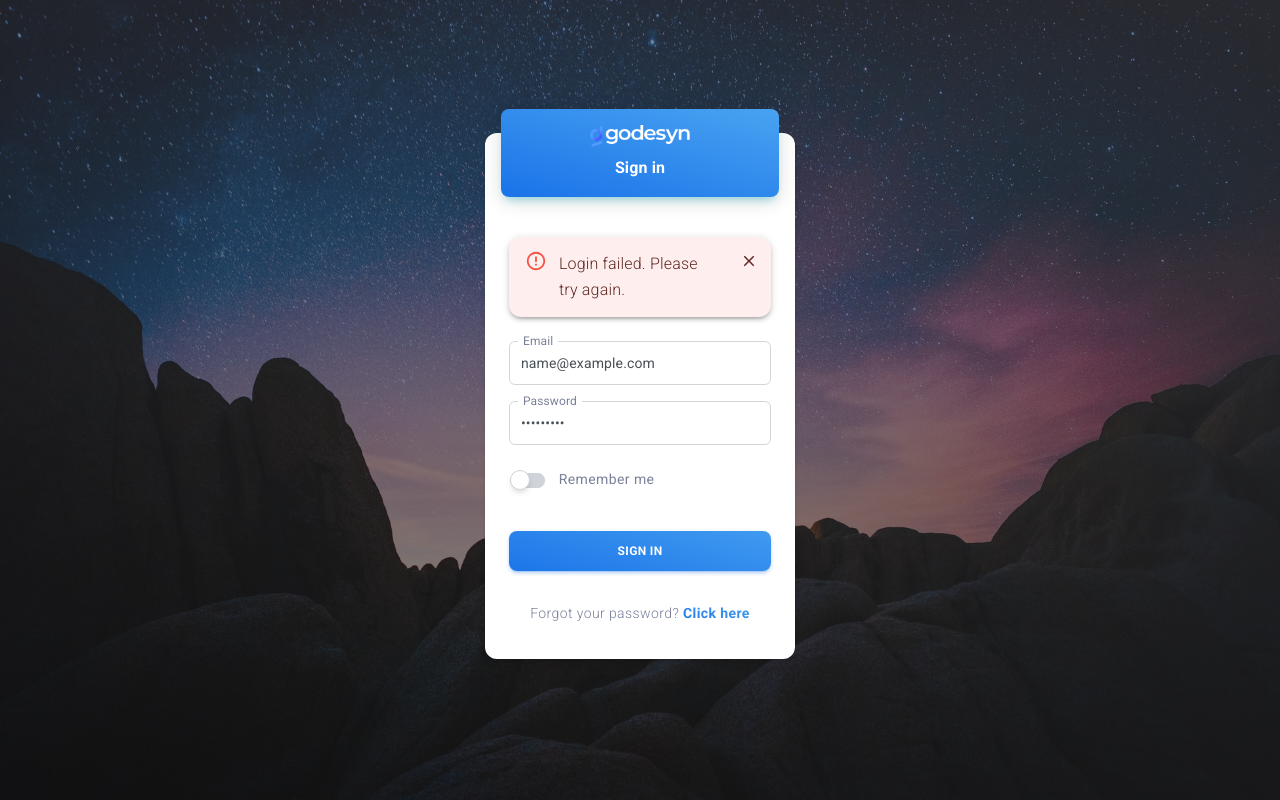
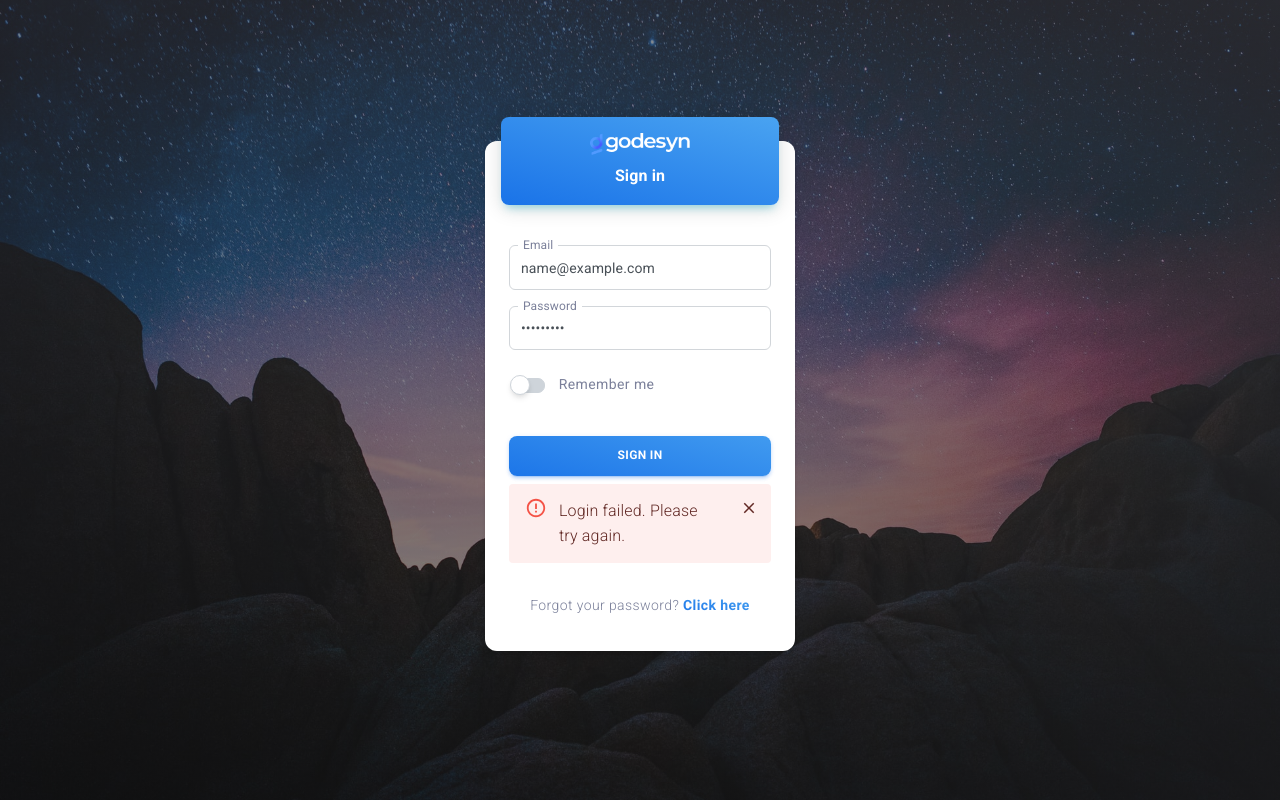
Before and after one commit to amitc1996/go_design_admin, a React (Create React App) app in the folder frontend/: page /login in a window 1280 px wide. Both pictures are taken after typing "name@example.com", "Sample123" into the empty fields and a click on the button "SIGN IN". Built offline with nearby package versions, Linux system fonts and the light colour scheme; no server answers.

Commit message:
login page issue fix and finalize login page

```diff
--- a/frontend/src/pages/auth/Login.js
+++ b/frontend/src/pages/auth/Login.js
@@ -81,30 +81,6 @@ function Basic() {
           </MDTypography>
         </MDBox>
         <MDBox pt={4} pb={3} px={3}>
-          <Collapse in={showError}>
-            <Alert
-              severity="error"
-              sx={{
-                mb: 3,
-                borderRadius: "12px",
-                maxWidth: "500px",
-                mx: "auto",
-                boxShadow: 3,
-              }}
-              action={
-                <IconButton
-                  aria-label="close"
-                  color="inherit"
-                  size="small"
-                  onClick={() => setShowError(false)}
-                >
-                  <CloseIcon fontSize="inherit" />
-                </IconButton>
-              }
-            >
-              {error}
-            </Alert>
-          </Collapse>
           <form onSubmit={handleSubmit(onSubmit)}>
             {/* Email */}
             <MDBox mb={2}>
@@ -165,6 +141,26 @@ function Basic() {
               </MDButton>
             </MDBox>
 
+            {error && (
+              <MDBox mb={2}>
+                <Alert
+                  severity="error"
+                  action={
+                    <IconButton
+                      aria-label="close"
+                      color="inherit"
+                      size="small"
+                      onClick={() => setShowError(false)}
+                    >
+                      <CloseIcon fontSize="inherit" />
+                    </IconButton>
+                  }
+                >
+                  {error}
+                </Alert>
+              </MDBox>
+            )}
+
             {/* Forgot Password */}
             <MDBox mt={3} mb={1} textAlign="center">
               <MDTypography variant="button" color="text">
```
